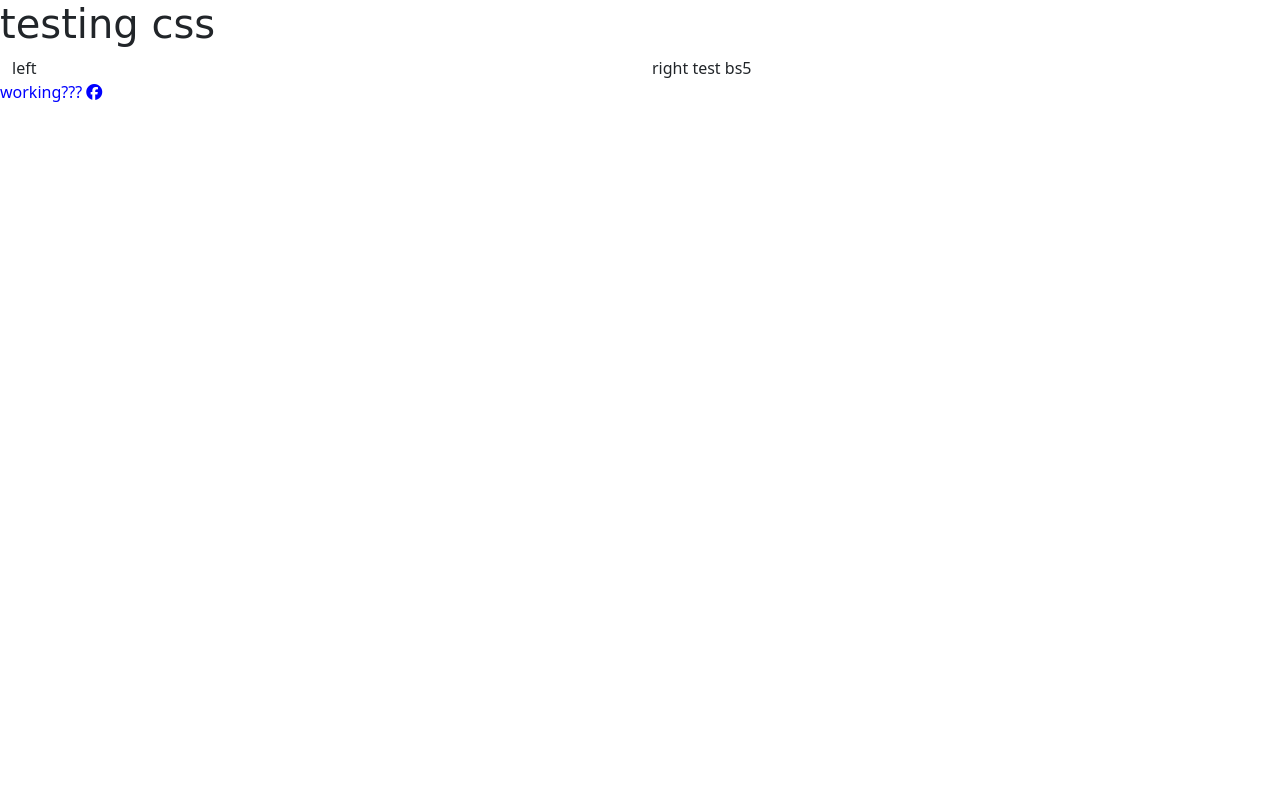
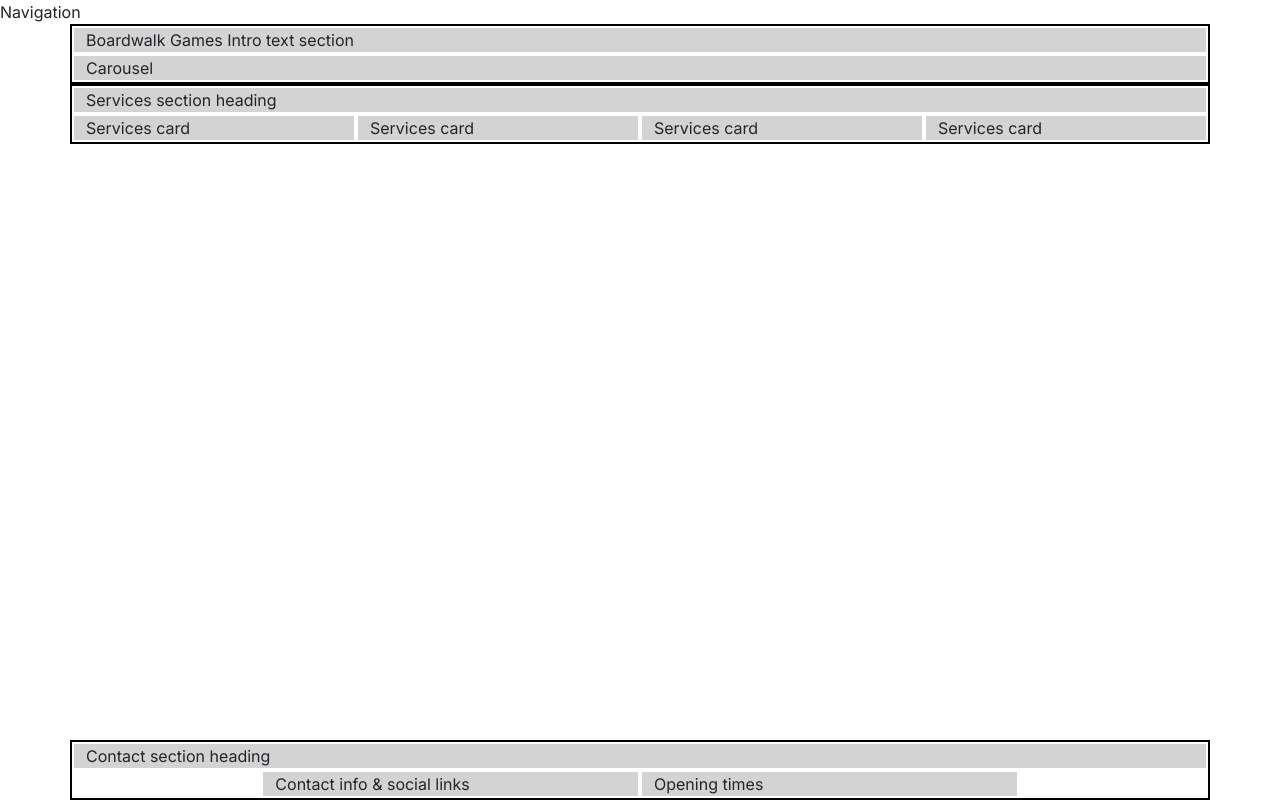
Before and after one commit to gazhird/boardwalk-games, a plain HTML site: page index.html in a window 1280 px wide. Drawn offline with nearby package versions, Linux system fonts and the light colour scheme; a web font is replaced by a local one.

Commit message:
setting up homepage grid

```diff
--- a/assets/css/style.css
+++ b/assets/css/style.css
@@ -1,20 +1,38 @@
 @import url('https://fonts.googleapis.com/css2?family=Inter:ital,opsz,wght@0,14..32,100..900;1,14..32,100..900&family=Macondo&display=swap');
 
 
-p {
-color: blue;
-}
+/*/ Css Variables   /*/
+:root {
+    --primary-font: "Inter", sans-serif;
+    --secondary-font: "Macondo", cursive;
+    --primary-color: #3a2620; /*/ dark brown /*/
+    --secondary-color: #aa9581; /*/ light brown /*/
+    --highlight-color: #416a8e; /*/ blue /*/
+    --light-highlight-color: #7a9fc2; /*/ light blue /*/
 
-.p {
-  font-family: "Inter", sans-serif;
-  font-optical-sizing: auto;
-  font-weight: 400;
-  font-style: normal;
 }
 
 
-h1 {
-  font-family: "Macondo", cursive;
-  font-weight: 400;
-  font-style: normal;
+body {
+    font-family: var(--primary-font);
 }
+
+h1, h2, h3 {
+font-family: var(--secondary-font);
+color: var(--primary-color);
+}
+
+.sub-heading-color {
+    color: var(--highlight-color);
+}
+
+/* grid visual */
+
+.container .row {
+    border: 2px solid black;
+}
+
+.col-12 {
+    border: 2px solid white;
+    background-color: lightgray;
+}
--- a/index.html
+++ b/index.html
@@ -7,19 +7,58 @@
      <link href="https://cdn.jsdelivr.net/npm/bootstrap@5.2.3/dist/css/bootstrap.min.css"
      rel="stylesheet" integrity="sha384-rbsA2VBKQhggwzxH7pPCaAqO46MgnOM80zW1RWuH61DGLwZJEdK2Kadq2F9CUG65" crossorigin="anonymous">
     <link rel="stylesheet" href="./assets/css/style.css">
-    <title>Document</title>
+    <title>Boardwalk Games | Home</title>
+
+    <meta name="description" content="Boardwalk Games, your ultimate gaming retreat! Perfect for casual gamers, enthusiasts, and student gatherings. Visit us for your next adventure in board gaming.">
+    <!-- favicons generated by favicon.io -->
+    <link rel="apple-touch-icon" sizes="180x180" href="assets/images/apple-touch-icon.png">
+    <link rel="icon" type="image/png" sizes="32x32" href="assets/images/favicon-32x32.png">
+    <link rel="icon" type="image/png" sizes="16x16" href="assets/images/favicon-16x16.png">
 </head>
-<body>
-    <h1>testing css</h1>
+<body class="d-flex flex-column min-vh-100" >
+    <!-- Navigation -->
+    <div>Navigation</div>
 
-    <div class="container-fluid">
+    <!-- Header with Carousel -->
+     <header class="container">
         <div class="row">
-            <div class="col-6">left</div>
-            <div class="col-6">right test bs5</div>
+            <div class="col-12 col-cl-6">Boardwalk Games Intro text section</div>
+            <div class="col-12 col-cl-6">Carousel</div>
         </div>
-    </div>
+     </header>
 
-    <p>working??? <i class="fa-brands fa-facebook"></i></p>
+     <main>
+        <!-- Services section -->
+        <section class="container">
+            <div class="row">
+                <div class="col-12">Services section heading</div>
+                <div class="col-12 col-md-6 col-xl-3">Services card</div>
+                <div class="col-12 col-md-6 col-xl-3">Services card</div>
+                <div class="col-12 col-md-6 col-xl-3">Services card</div>
+                <div class="col-12 col-md-6 col-xl-3">Services card</div>
+            </div>
+        </section>
+     </main>
+
+     <!-- Footer / Contact section  -->
+     <footer class="mt-auto">
+        <div class="container">
+            <div class="row justify-content-center">
+                <div class="col-12">Contact section heading</div>
+                <!-- Contact info -->
+                <div class="col-12 col-md-6 col-xl-4">
+                    Contact info & social links
+                </div>
+                <!-- Opening Times -->
+                <div class="col-12 col-md-6 col-xl-4">
+                    Opening times
+                </div>
+            </div>
+        </div>
+
+     </footer>
+
+
 
     <!-- Font Awesome toolkit From fontawesome.com -->
     <script src="https://kit.fontawesome.com/6062614551.js" crossorigin="anonymous"></script>
```
